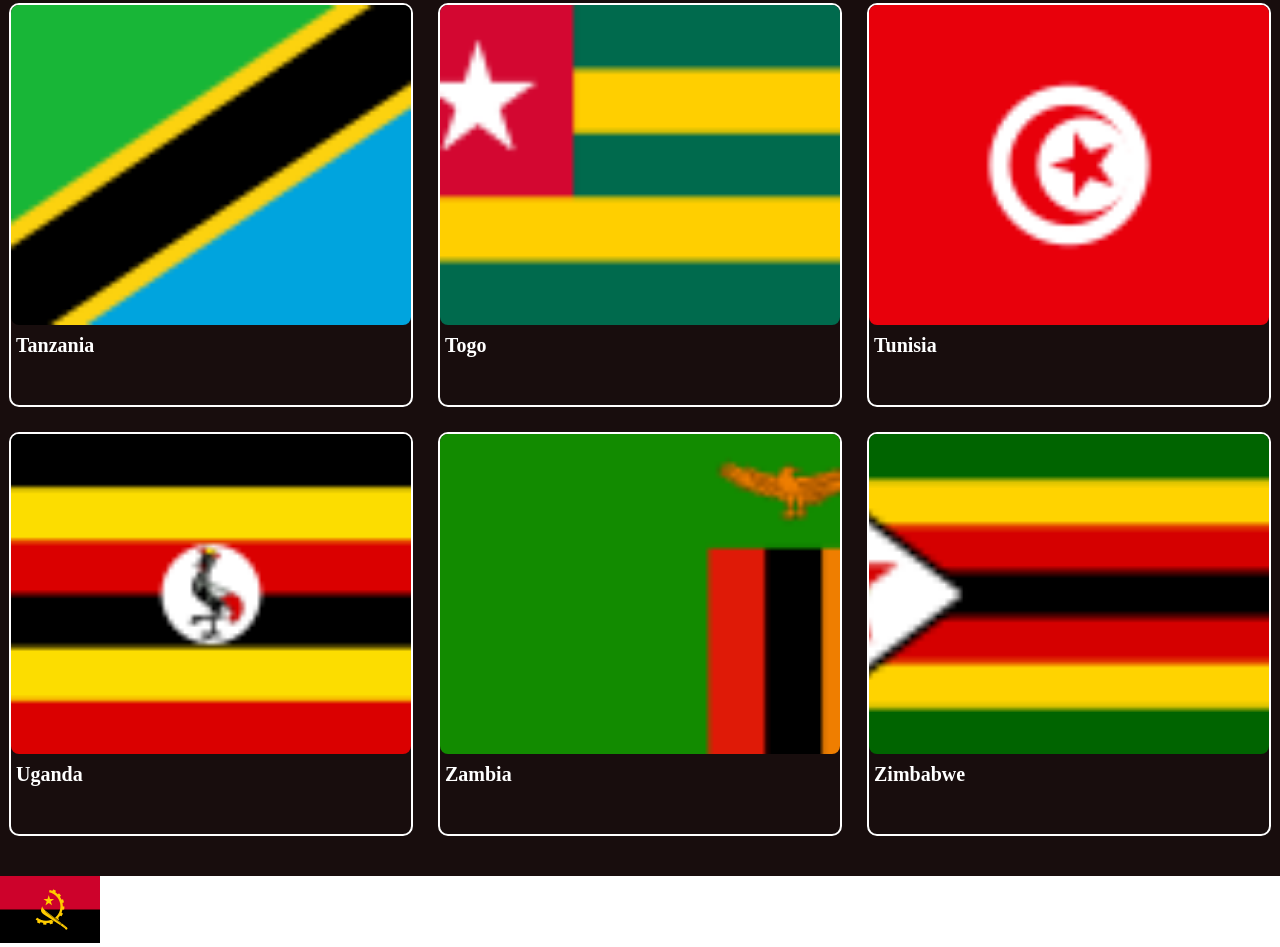
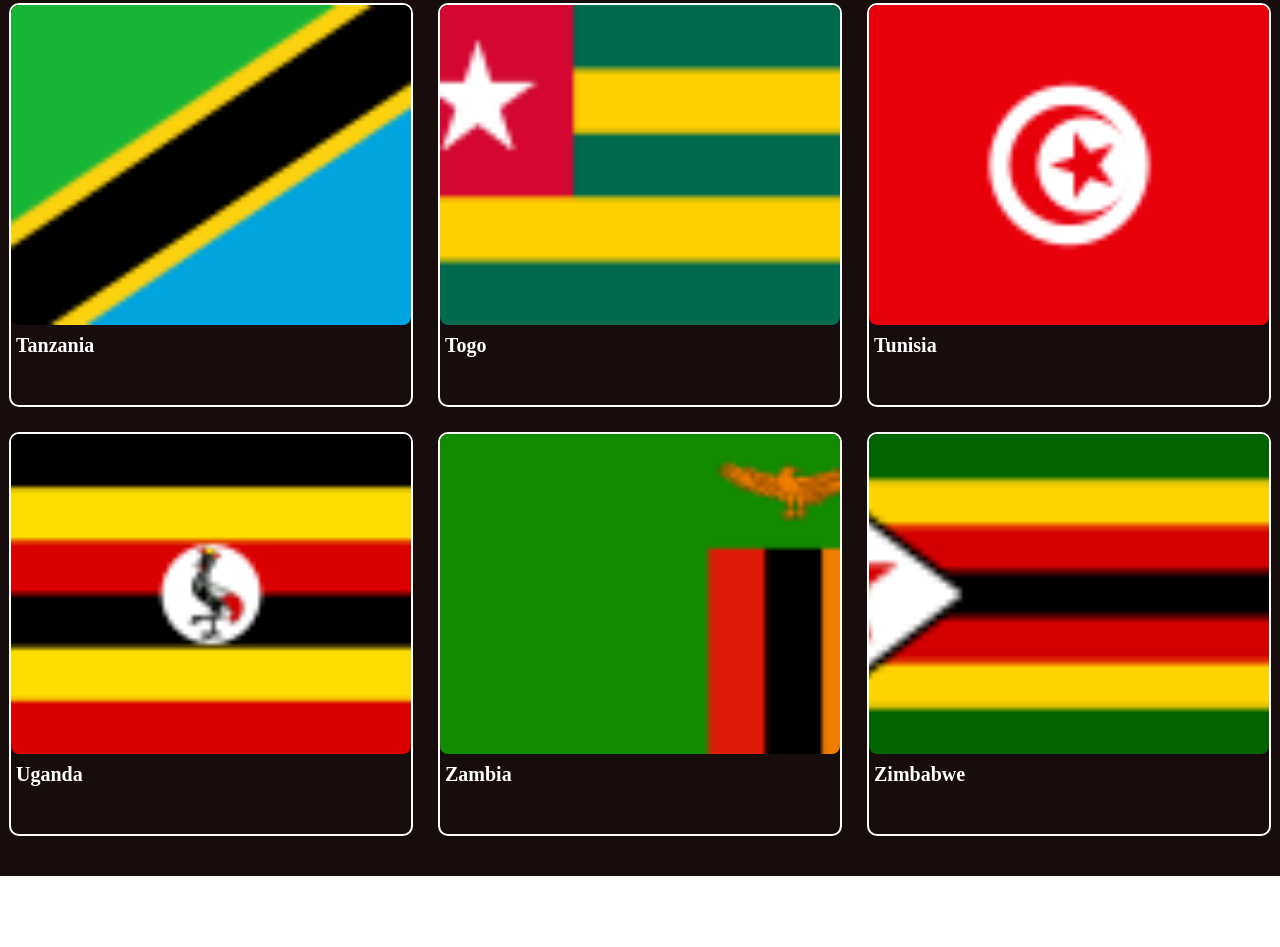
Before and after one commit to Oyebisi/flag-work-project, a plain HTML site: page index.html in a window 1280 px wide. Shown: the part 6981-7928 px from the top of the page. After the commit the page ends 7857 px from the top, so only its background shows below. Drawn offline with Linux system fonts and the light colour scheme.

Commit message:
changing some error in the code

```diff
--- a/index.html
+++ b/index.html
@@ -14,7 +14,6 @@
    <div class="filtered-flag"></div>
     </div>
 
-    <img src="./picture/Angola.png" alt="">
     <script src="script.js"></script>
 </body>
 </html>
```
